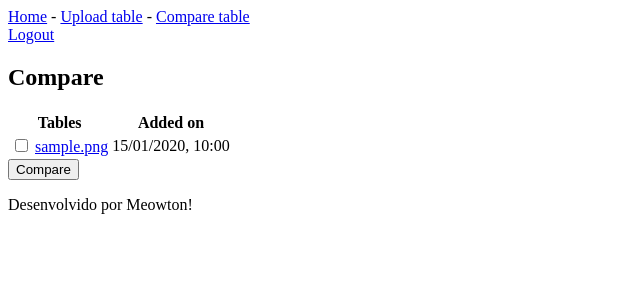
After one commit to meowton/dataset-case, a Django app: page /compare/ in a window 1280 px wide. The commit adds this page. Shown: the top 300 px of the page, without its empty margins (0-640 px from the left). Run offline with Django 3.2, Linux system fonts and the light colour scheme; tables that the repository leaves empty hold one stand-in row (values such as "Sample post").

Commit message:
More front and back-end integration, matching fixes, file upload.

```diff
--- a/BigData/settings.py
+++ b/BigData/settings.py
@@ -114,3 +114,5 @@ USE_TZ = True
 # https://docs.djangoproject.com/en/3.0/howto/static-files/
 
 STATIC_URL = '/static/'
+MEDIA_URL = '/media/'
+MEDIA_ROOT = os.path.join(BASE_DIR, 'media')
--- a/BigData/urls.py
+++ b/BigData/urls.py
@@ -1,18 +1,5 @@
-"""BigData URL Configuration
-
-The `urlpatterns` list routes URLs to views. For more information please see:
-    https://docs.djangoproject.com/en/3.0/topics/http/urls/
-Examples:
-Function views
-    1. Add an import:  from my_app import views
-    2. Add a URL to urlpatterns:  path('', views.home, name='home')
-Class-based views
-    1. Add an import:  from other_app.views import Home
-    2. Add a URL to urlpatterns:  path('', Home.as_view(), name='home')
-Including another URLconf
-    1. Import the include() function: from django.urls import include, path
-    2. Add a URL to urlpatterns:  path('blog/', include('blog.urls'))
-"""
+from django.conf import settings
+from django.conf.urls.static import static
 from django.contrib import admin
 from django.urls import path
 
@@ -20,5 +7,11 @@ from DataMatcher import views
 
 urlpatterns = [
     path('admin/', admin.site.urls),
-    path('tables/', views.tables)
+    path('tables/', views.tables),
+    path('upload/', views.upload),
+    path('compare/', views.compare),
+    path('compare/submit', views.submit_comparison)
 ]
+
+if settings.DEBUG:
+    urlpatterns += static(settings.MEDIA_URL, document_root=settings.MEDIA_ROOT)
--- a/DataMatcher/admin.py
+++ b/DataMatcher/admin.py
@@ -1,6 +1,6 @@
 from django.contrib import admin
 
-from DataMatcher.models import DataTable
+from DataMatcher.models import DataTable, FileUpload
 
 
 # Register your models here.
@@ -14,3 +14,4 @@ class TableDetails(admin.ModelAdmin):
 
 
 admin.site.register(DataTable, TableDetails)
+admin.site.register(FileUpload)
--- a/DataMatcher/models.py
+++ b/DataMatcher/models.py
@@ -24,3 +24,25 @@ class DataTable(models.Model):
 
     def __str__(self):
         return self.first_name
+
+
+class FileUpload(models.Model):
+    dir_to_upload = 'tables/'
+    description = models.CharField(max_length=100, blank=True)
+    file = models.FileField(upload_to=dir_to_upload)
+    uploaded_at = models.DateTimeField(auto_now_add=True)
+
+    def get_file_name(self):
+        return self.file.name.replace(self.dir_to_upload, '')
+
+    def get_file_date(self):
+        return self.uploaded_at.strftime("%d/%m/%Y, %H:%M")
+
+    def get_file_date_str(self):
+        return self.uploaded_at.strftime("%Y-%m-%dT%H:%M")
+
+    def get_file_url(self):
+        return self.file.url
+
+    def __str__(self):
+        return f'{self.get_file_name()} - {self.get_file_date()}'
--- a/DataMatcher/views.py
+++ b/DataMatcher/views.py
@@ -1,19 +1,17 @@
-from django.shortcuts import render
+from django.shortcuts import render, redirect
 from django_pandas.io import read_frame
 
 from DataMatcher import match
-from DataMatcher.models import DataTable
+from DataMatcher.forms import FileUploadForm
+from DataMatcher.models import DataTable, FileUpload
 
 # Columns to compare values
 left_table = ['first_name', 'last_name', 'cpf', 'credit_card']
 right_table = ['first_name', 'last_name', 'cpf', 'credit_card']
 
-# Matcher class instance
-new_match = match.Matcher(
-    "./bank-db.csv", "./car-db.csv", left_table, right_table)
 
 # Export results to csv
-new_match.export_to_csv(new_match.read_filtered_dataset(), 'exported')
+# new_match.export_to_csv(new_match.read_filtered_dataset(), 'exported')
 
 
 # Test
@@ -24,7 +22,52 @@ new_match.export_to_csv(new_match.read_filtered_dataset(), 'exported')
 # Create your views here.
 def tables(request):
     query_table = DataTable.objects.all()
-    query_to_df = read_frame(query_table).to_html(header=True, index=False)
-    matching = new_match.read_filtered_dataset().to_html(header=True, index=False)
-    response = {'table_data': query_to_df, 'tables': matching}
+    table_dataframe = read_frame(query_table)
+
+    # query_to_df.to_csv('test.csv')
+
+    # Matcher class instance
+    try:
+        new_match = match.Matcher(table_dataframe,
+                                  './car-db.csv',
+                                  left_table,
+                                  right_table)
+
+        response = {
+            'table_from_db': table_dataframe.to_html(header=True,
+                                                     index=False),
+            'table_matches': new_match.dataset_filter().to_html(header=True,
+                                                                index=False)}
+    except FileNotFoundError:
+        response = {
+            'table_from_db': table_dataframe.to_html(header=True,
+                                                     index=False),
+            'table_matches': ''}
+
     return render(request, "tables.html", response)
+
+
+def upload(request):
+    if request.method == 'POST':
+        form = FileUploadForm(request.POST, request.FILES)
+        if form.is_valid():
+            form.save()
+            return redirect('/tables/')
+    else:
+        form = FileUploadForm()
+    return render(request, 'upload.html', {
+        'form': form
+    })
+
+
+def compare(request):
+    query_files = FileUpload.objects.all()
+    response = {'file_list': query_files}
+    return render(request, 'compare.html', response)
+
+
+def submit_comparison(request):
+    if request.method == "POST":
+        title = request.POST.getlist('table')
+        print(title)
+        pass
--- /dev/null
+++ b/templates/compare.html
@@ -0,0 +1,28 @@
+{% extends 'body.html' %} {% block content %}
+  <h2>Compare</h2>
+
+  {% if file_list %}
+    <form action="submit" method="POST">
+      {% csrf_token %}
+
+      <table>
+        <tr>
+          <th>Tables</th>
+          <th>Added on</th>
+        </tr>
+        {% for file in file_list %}
+          <tr>
+            <td><input type="checkbox" name="table" value="{{ file.get_file_url }}">
+              <label for="table_{{ file.get_file_name }}"> <a href="{{ file.get_file_url }}">
+                {{ file.get_file_name }}</a></label></td>
+            <td>{{ file.get_file_date }}</td>
+          </tr>
+        {% endfor %}
+      </table>
+
+      <input type="submit" value="Compare">
+    </form>
+  {% else %}
+    <li>Sorry, not found.</li>
+  {% endif %}
+{% endblock %}
--- a/templates/header.html
+++ b/templates/header.html
@@ -1,7 +1,11 @@
 <meta charset="UTF-8"/>
 <meta name="viewport" content="width=device-width, initial-scale=1.0"/>
-<title>Agenda</title>
-<div align="right">
-  <a href="/logout">Sair</a>
+<title>Matcher</title>
+<div>
+  <a href="/tables">Home</a> -
+  <a href="/upload">Upload table</a> -
+  <a href="/compare">Compare table</a>
 </div>
-<h1>DataMatcher</h1>
+<div>
+  <a href="/logout">Logout</a>
+</div>
--- a/templates/tables.html
+++ b/templates/tables.html
@@ -1,12 +1,12 @@
 {% extends 'body.html' %} {% block content %}
-  <h2>Evento</h2>
+  <h2>Tables</h2>
 
   <div>
-    {{ table_data | safe }}
+    {{ table_from_db | safe }}
   </div>
 
   <div>
-    {{ tables | safe }}
+    {{ table_matches | safe }}
   </div>
 
 {% endblock %}
```
Also changed, not shown: DataMatcher/forms.py (added, +9 -0 lines), DataMatcher/match.py (+26 -9 lines), templates/upload.html (added, +11 -0 lines), media/tables/bank-db.csv (renamed from bank-db.csv), media/tables/car-db.csv (renamed from car-db.csv), 2 other files.
